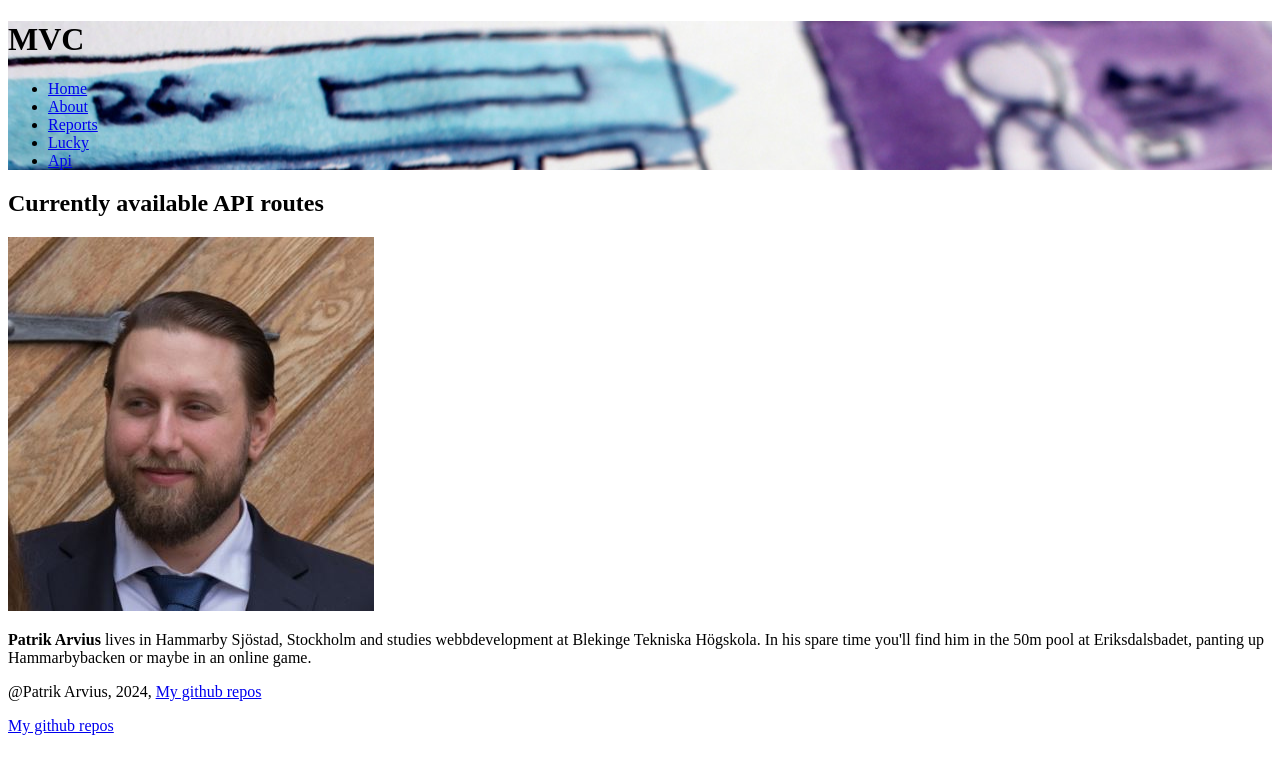
After one commit to PatrikArvius/MVC, a PHP site: template templates/api.html.twig in a window 1280 px wide. The commit adds this page. Shown: the top 774 px of the page. Run offline with PHP 8.4, Linux system fonts and the light colour scheme; the template is opened without the code that fills it, so the values that code supplies are empty; some libraries are stand-ins or nearby versions.

Commit message:
Added json api route, response. Lucky number generator page. Byline and footer, tweaked style.

```diff
--- a/assets/styles/app.css
+++ b/assets/styles/app.css
@@ -399,6 +399,7 @@ display:flex;
 align-items: center;
 justify-content: center;
 flex-direction: column;
+min-height: 600px;
 /*display: inline;*/
 /*float: left;*/
 /*width: 57.29166667%;
@@ -513,6 +514,11 @@ box-shadow: none;
 margin: 6px;
 }
 /* Byline */
+.byline-wrapper {
+display:flex;
+align-items: center;
+justify-content: center;
+}
 .byline {
 background-color: rgba(51, 51, 51, 0.603);
 display: inline;
--- /dev/null
+++ b/templates/api.html.twig
@@ -0,0 +1,16 @@
+{% extends "base.html.twig" %}
+
+{% block title %}Api{% endblock %}
+
+{% block body %}
+    <article class="art-row">
+        <div class="div-col-2">
+            <h1>Currently available API routes</h1>
+            <ul class="about-links">
+            {%for descript, route in routes%}
+            <li><b>{{ route }}</b>: {{ descript }}</li>
+            {% endfor %}
+            </ul>
+        </div>
+    </article>
+{% endblock %}
--- a/templates/base.html.twig
+++ b/templates/base.html.twig
@@ -23,6 +23,7 @@
                 <li><a href="{{ path('about') }}">About</a></li>
                 <li><a href="{{ path('report') }}">Reports</a></li>
                 <li><a href="{{ path('lucky_number') }}">Lucky</a></li>
+                <li><a href="{{ path('api') }}">Api</a></li>
             </ul>
         </nav>
         </div>
@@ -31,13 +32,20 @@
     <body>
         <main>
         {% block body %}{% endblock %}
+            <div class="byline-wrapper">
+                <div class="byline">
+                    <img src="img/parv2.jpg" alt="Patrik Arvius" class="byline-image">
+                    <p>
+                    <b>Patrik Arvius</b> lives in Hammarby Sjöstad, Stockholm and studies webbdevelopment at
+                    Blekinge Tekniska Högskola. In his spare time you'll find him in the 50m pool at Eriksdalsbadet, panting
+                    up Hammarbybacken or maybe in an online game.
+                    </p>
+                </div>
+            </div>
         </main>
     </body>
-
     <footer>
-        <p>Test footer</p>
+        <p>@Patrik Arvius, 2024, <a href="https://github.com/PatrikArvius/">My github repos</a></p>
+        <a href="https://github.com/PatrikArvius/">My github repos</a>
     </footer>
-    <byline>
-        <p>Test byline</p>
-    </byline>
 </html>
--- a/templates/lucky_number.html.twig
+++ b/templates/lucky_number.html.twig
@@ -5,6 +5,7 @@
 {% block title %}Lucky{% endblock %}
 
 {% block body %}
+    <article>
     <h1>Your totally amazing lucky number generator</h1>
     <p>Reload the page to get a new lucky number.</p>
     <p>This is your current magic number: {{ number }}</p>
@@ -12,4 +13,5 @@
         <img src="{{ asset('img/aurora.jpg') }}" alt="Picture of the aurora borealis">
         <figcaption><p>Are you sure your lucky number isn't 42?</p></figcaption>
     </figure>
+    </article>
 {% endblock %}
```
Also changed, not shown: src/Controller/MePageController.php (+37 -0 lines).
